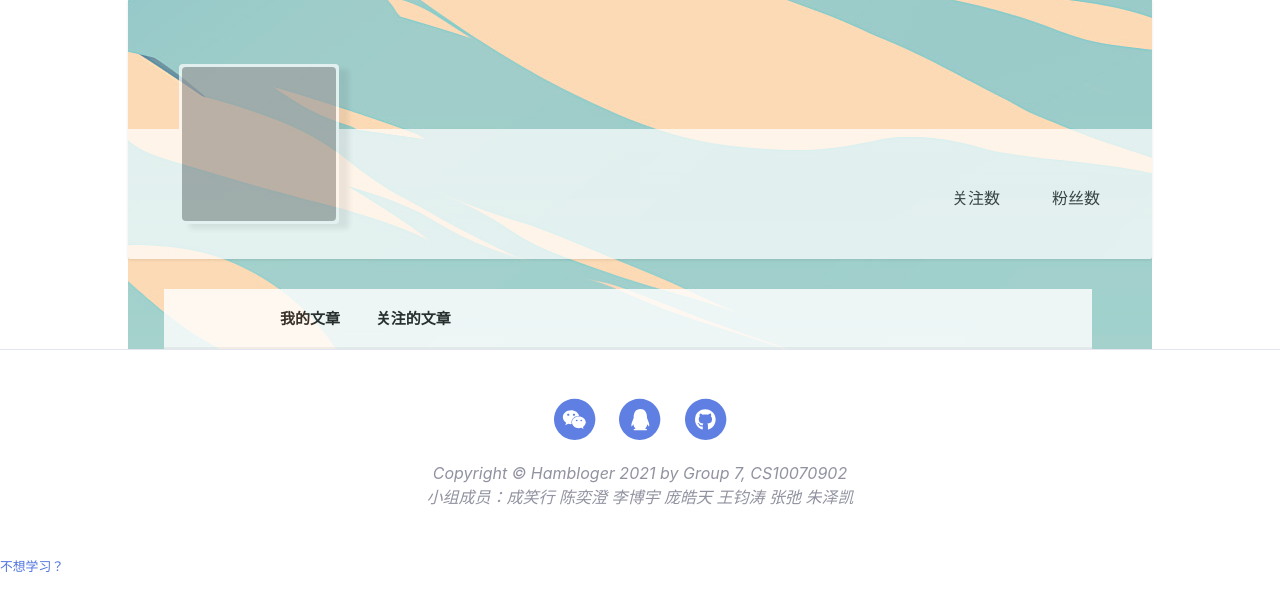
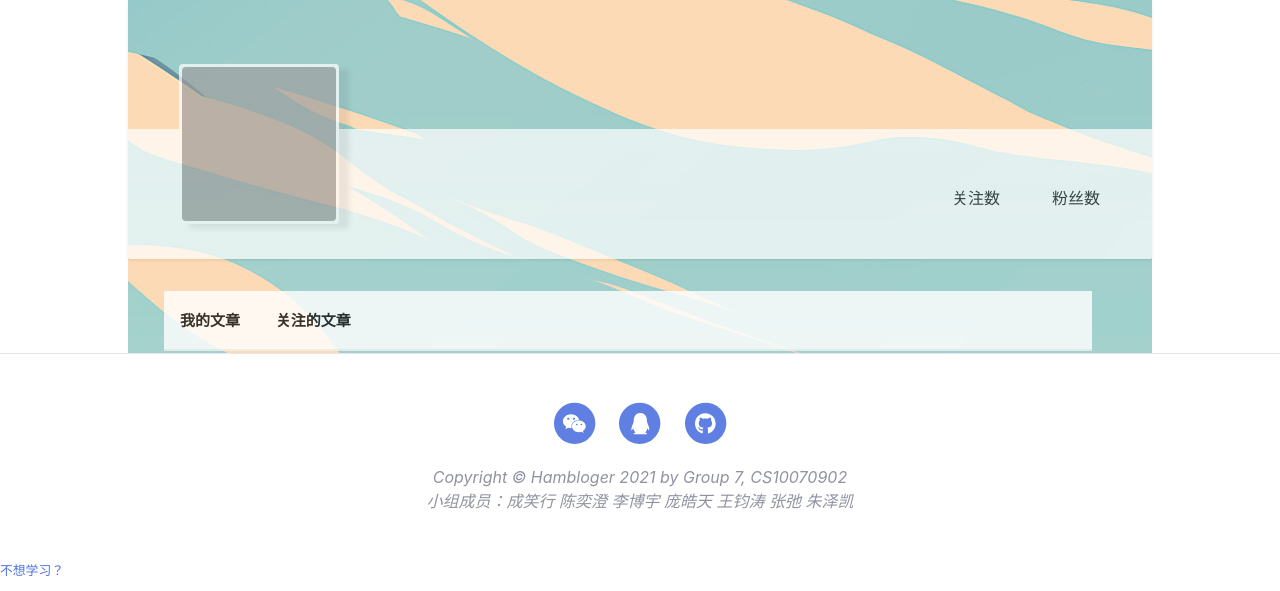
Before and after one commit to vozeo/Hambloger, a Flask app: template app/templates/user.html in a window 1280 px wide. Shown: the part 93-684 px from the top of the page. Run offline with Flask 2, Linux system fonts and the light colour scheme; the template is opened without the code that fills it, so the values that code supplies are empty; some libraries are stand-ins or nearby versions; grey boxes are pictures that could not be loaded.

Commit message:
Revert "Merge branch 'main' of https://github.com/vozeo/Hambloger"
This reverts commit 8458d9cc6438e42d0f7e724536dc439c094b643d, reversing
changes made to 4f4fcce946669a25f8d98dcc14581109a40930aa.

```diff
--- a/app/static/css/user.css
+++ b/app/static/css/user.css
@@ -10,7 +10,7 @@
     background-image: url('../img/page-bg.jpg');
     display: block;
     background-color: rgb(255, 255, 255);
-    margin: 12px auto 0;
+    margin-top: 12px;
     height: 260px;
     box-shadow: 0 1px 3px rgba(18, 18, 18, .1);
     border-radius: 2px;
@@ -154,19 +154,18 @@
     height: 60px;
     line-height: 60px;
     list-style-type: none;
+    margin: 0;
     padding: 0;
-    margin-bottom: 0;
     overflow: hidden;
     position: -webkit-sticky;
     position: sticky;
-    width: 100%;
+    top: 0;
 }
 
 .option-item {
     float: left;
     font-size: 15px;
     font-weight: 600;
-    padding-left: 100px;
 }
 
 .option-item a {
@@ -248,6 +247,5 @@
 }
 
 .main-show-container {
-    margin: 0 auto;
-    width: 80%;
+    margin: 2px;
 }
--- a/app/templates/user.html
+++ b/app/templates/user.html
@@ -132,7 +132,6 @@
                                     <h3 class="post-title">{{ post.title }}</h3>
                                     <h4 class="post-subtitle">{{ post.sub_title }}</h4>
                                 </a>
-                            </div>
                                 <p class="post-meta">
                                     Posted by
                                     <a href="{{ url_for('.user', username=post.author.username) }}"
@@ -155,6 +154,7 @@
                     {{ macros.pagination_widget(pagination, endpoint, username = user.username) }}
                 </div>
                 {% endif %}
+            </div>
         </div>
     </div>
 </div>
```
Lines whose indentation alone changed are shown as unchanged.
